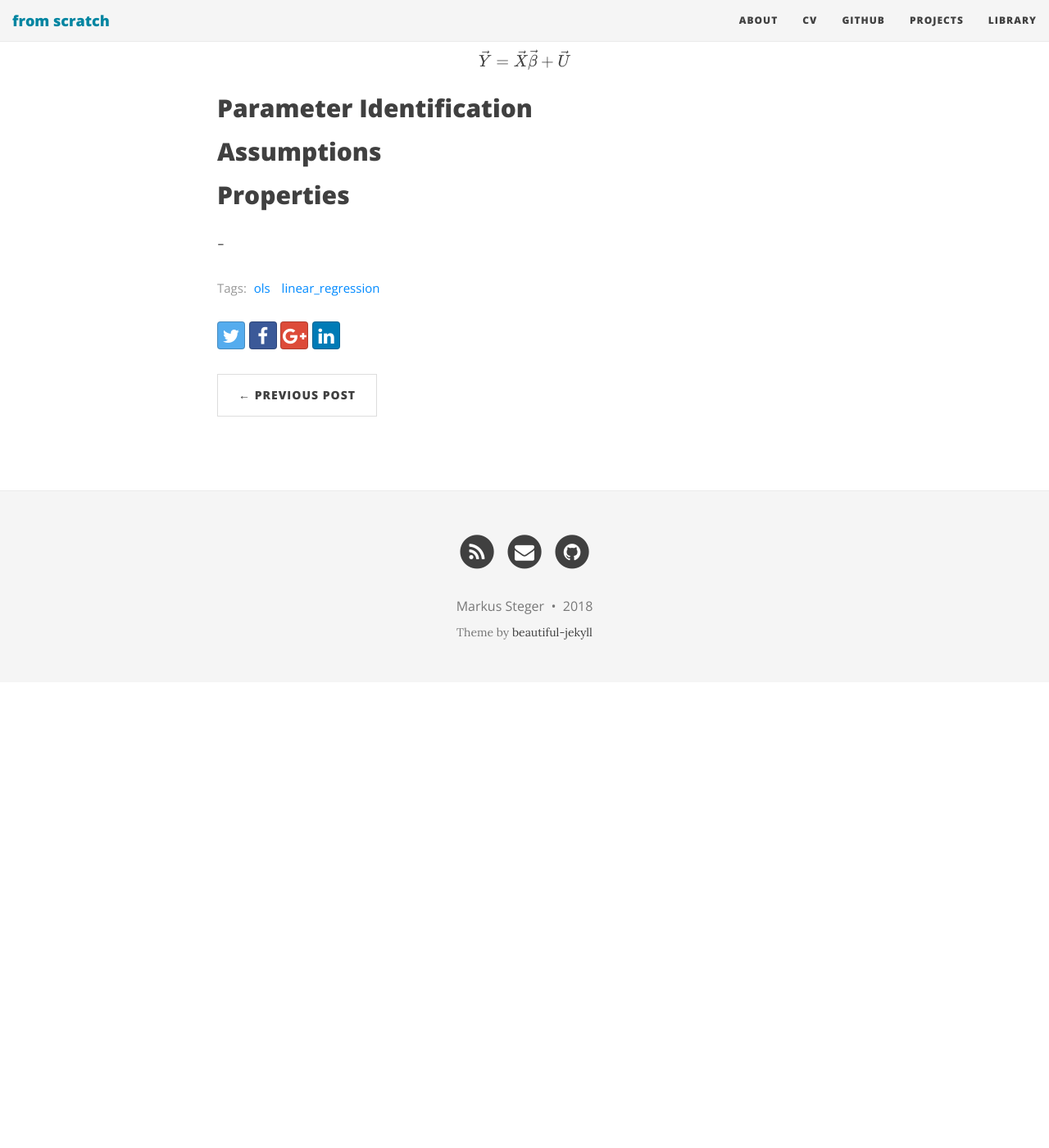
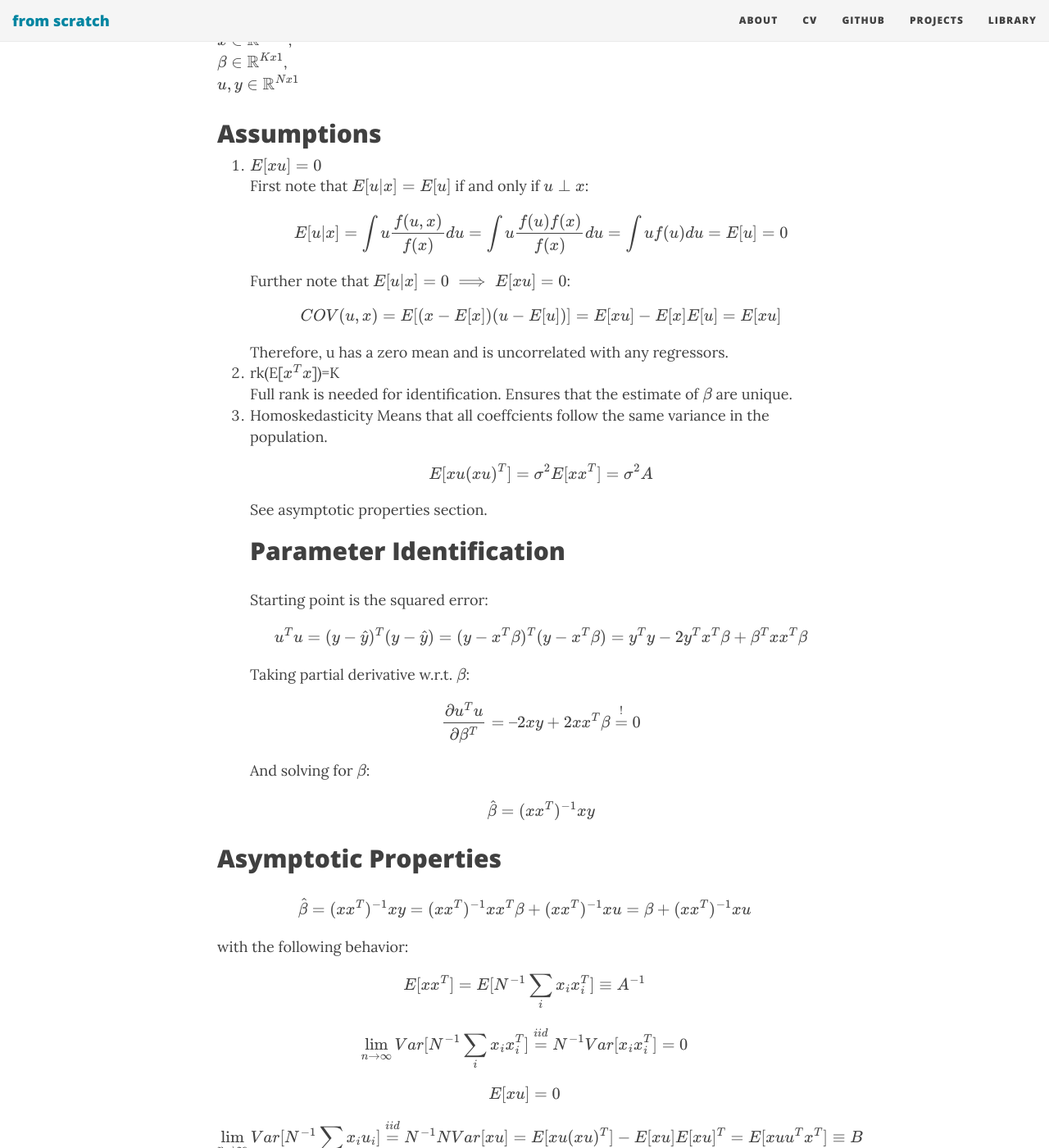
Before and after one commit to stgrmks/stgrmks.github.io, a Jekyll site: the page built from _posts/2018-06-05-linear-regression.md, in a window 1280 px wide and 1400 px high, scrolled down 463 px. Shown: the whole window at 82% size. Built offline with Jekyll 4.4.1, drawn with Linux system fonts in a browser that asks for light colours; nearby versions of some CDN libraries; formulas are drawn with MathJax 3; before the commit the page ends 1295 px from its top, so only the background shows below that; some of the changed text lies outside the part shown.

Commit message:
added ols post

```diff
--- a/_posts/2018-06-05-linear-regression.md
+++ b/_posts/2018-06-05-linear-regression.md
@@ -11,12 +10,46 @@ tag: [ols, linear_regression]
 ## Introduction
 -
 ## Model
-inline \\(\vec Y = \vec X \vec \beta + \vec U\\) \\
-block \\[\vec Y = \vec X \vec \beta + \vec U\\]
+<!-- \\(\vec Y = \vec X^T \vec\beta + \vec U\\)  -->
+\\(y = x^T \beta + u\\)\\
+with:\\
+\\(x \in \mathbb{R}^{KxN}\\),\\
+\\(\beta \in \mathbb{R}^{Kx1}\\),\\
+\\(u, y \in \mathbb{R}^{Nx1}\\)
+## Assumptions
+1. $$E[xu]=0$$\\
+First note that $$E[u|x]=E[u]$$ if and only if $$u \perp x$$:
+\\[E[u|x] = \int u \frac{f(u,x)}{f(x)}du = \int u \frac{f(u)f(x)}{f(x)}du = \int u f(u) du = E[u] = 0\\]
+Further note that $$E[u|x] = 0 \implies E[xu]=0$$:
+\\[COV(u,x)=E[(x-E[x]) (u-E[u])]=E[xu] - E[x]E[u]=E[xu]\\]
+Therefore, u has a zero mean and is uncorrelated with any regressors.
+2. rk(E[$$x^T x$$])=K \\
+Full rank is needed for identification. Ensures that the estimate of $$\beta$$ are unique.
+3. Homoskedasticity
+Means that all coeffcients follow the same variance in the population.
+\\[E[xu(xu)^T] = \sigma^2 E[xx^T] = \sigma^2 A\\]
+See asymptotic properties section.
+## Parameter Identification
+Starting point is the squared error:
+\\[u^T u = (y - \hat{y})^T (y - \hat{y}) = (y - x^T \beta)^T (y - x^T \beta)=y^T y - 2y^T x^T \beta + \beta^T xx^T \beta \\]
+Taking partial derivative w.r.t. $$\beta$$:
+\\[\frac{\partial u^T u}{\partial \beta^T} = --2xy + 2xx^T \beta \overset{!}{=} 0\\]
+And solving for $$\beta$$:
+\\[\hat{\beta} = (xx^T)^{-1}xy \\]
 
-## Parameter Identification
-
-## Assumptions
-
-## Properties
+## Asymptotic Properties
+\\[\hat{\beta} = (xx^T)^{-1}xy = (xx^T)^{-1}xx^T \beta + (xx^T)^{-1}xu = \beta + (xx^T)^{-1}xu\\]
+with the following behavior:
+\\[E[xx^T] = E[N^{-1} \sum_i x_i x_i^T] \equiv A^{-1} \\]
+\\[\lim \limits_{n \rightarrow \infty}  Var[N^{-1} \sum_i x_i x_i^T] \overset{iid}{=} N^{-1} Var[x_i x_i^T] = 0\\]
+\\[E[xu] = 0 \\]
+\\[\lim \limits_{n \rightarrow \infty}  Var[N^{-1} \sum_i x_i u_i] \overset{iid}{=}N^{-1}NVar[xu] = E[xu(xu)^T] - E[xu] E[xu]^T = E[xu u^T x^T] \equiv B \\]
+Hence:
+\\[N^{-1} \sum_i x_i x_i^T  \overset{p}{\to} A^{-1}\\]
+\\[N^{-1/2} \sum_i x_i u_i^T  \overset{d}{\to} \mathcal{N}(0,B)\\]
+Thus, we can determine the asymptotic distribution as follows:
+\\[\sqrt{N} (\hat{\beta}-\beta) \overset{p}{\to} A^{-1}\mathcal{N}(0,B) = \mathcal{N}(0,A^{-1}BA^{-1})\\]
+\\[\hat{\beta} \overset{a}{\thicksim} \mathcal{N}(\beta,\frac{A^{-1}BA^{-1}}{N}) \\]
+Therefore, the estimator is consistent.
+## Code
 -
```
Also changed, not shown: other parts of _posts/2018-06-05-linear-regression.md (+0 -1 lines).
